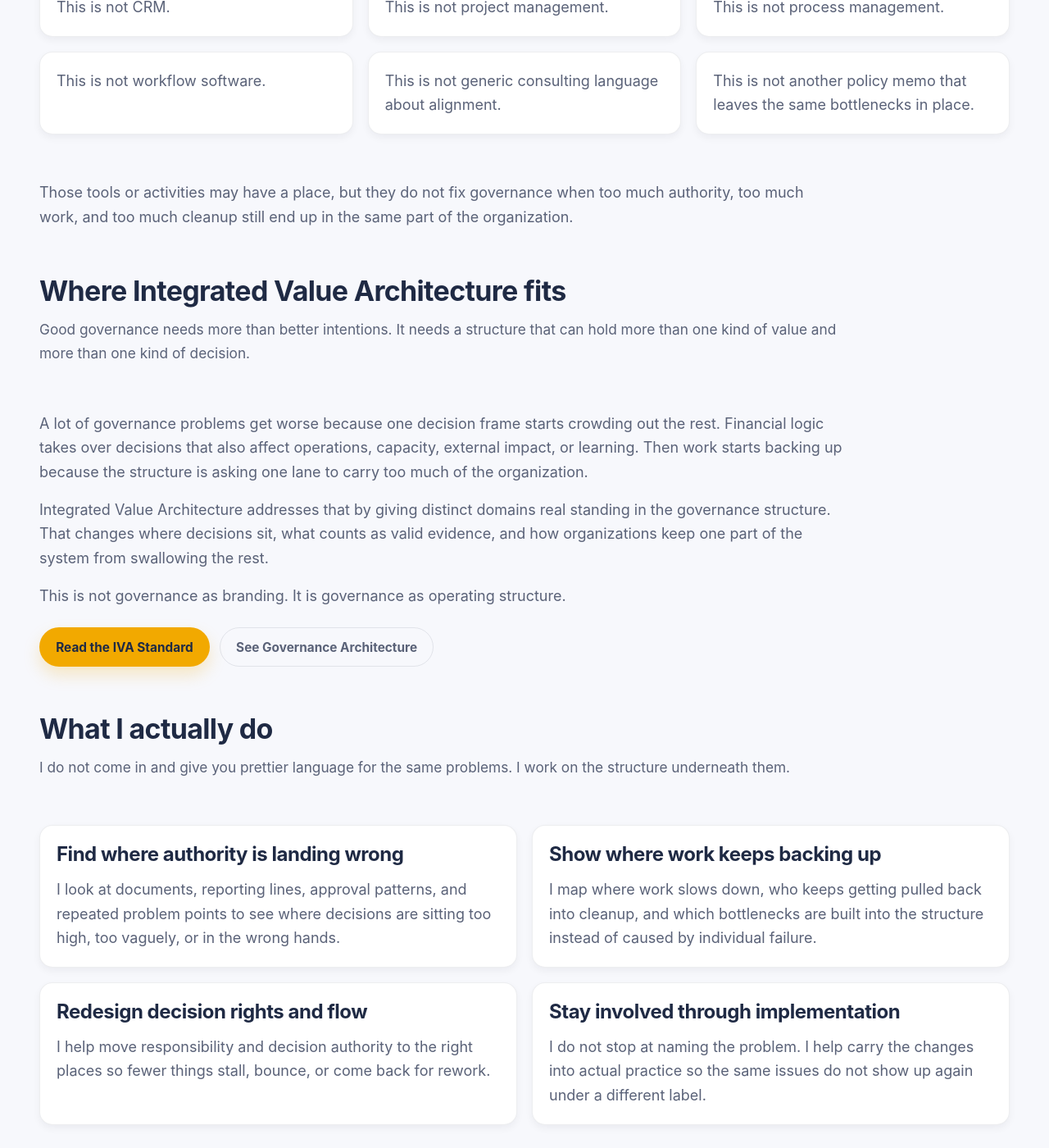
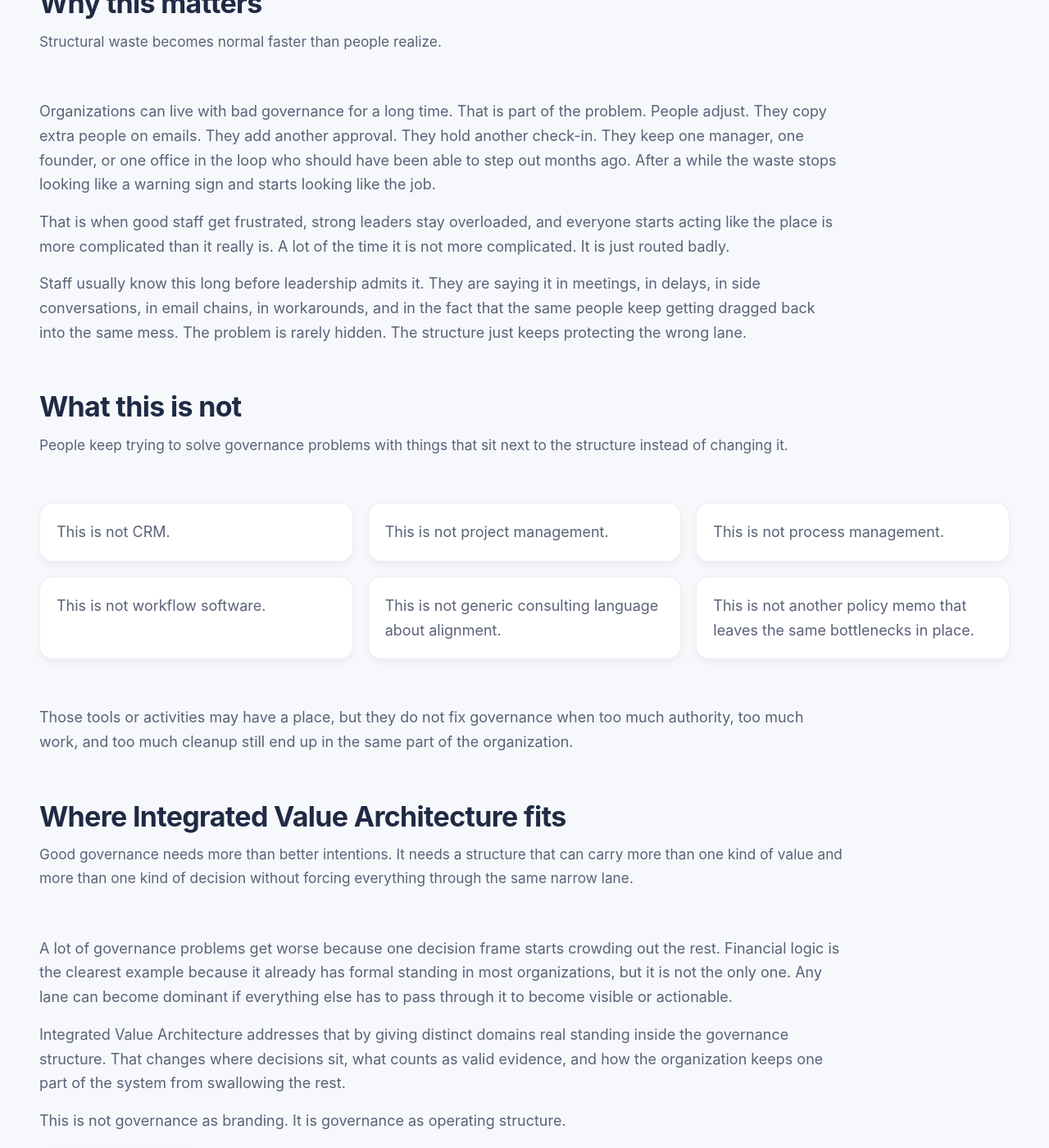
Before and after one commit to efost7873/integratedvaluearchitecture.com, a Jekyll site: the page built from good-governance.html, in a window 1280 px wide and 1400 px high, scrolled down 2691 px. Shown: the whole window at 82% size. Built offline with Jekyll 4.4.1, drawn with Linux system fonts in a browser that asks for light colours; some of the changed text lies outside the part shown.

Commit message:
Refine language and clarity in governance content

```diff
--- a/good-governance.html
+++ b/good-governance.html
@@ -13,17 +13,17 @@
   <section class="section-header">
     <h1>Good Governance</h1>
     <p class="section-subtitle">
-      Good governance is not a slogan, a board training, or a binder full of policies nobody uses. It is a structure where decisions sit in the right places, work can move without unnecessary drag, and the same problems do not keep coming back because nobody fixed what caused them.
+      Good governance is not a slogan, a board training, or a binder full of policies nobody uses. It is a structure where decisions sit in the right places, work can move without unnecessary drag, and the same people do not keep cleaning up the same mess because nobody fixed what caused it.
     </p>
   </section>
 
   <section>
     <p>
-      A lot of organizations talk about governance like it lives in meeting packets, bylaws, or annual retreats. Then Monday shows up, a routine decision still needs four approvals, one manager still gets dragged into everything, and staff still have to work around the structure just to get basic things finished.
+      A lot of organizations talk about governance like it lives in meeting packets, bylaws, or annual retreats. Then Monday shows up, a routine decision still needs four approvals, one founder or manager still gets dragged into everything, and staff still have to work around the structure just to get basic things finished.
     </p>
 
     <p>
-      That is not good governance. That is a system that looks orderly from far away and wastes people’s time up close.
+      That is not good governance. That is a system that looks organized from far away and wastes people’s time up close.
     </p>
 
     <p>
@@ -39,7 +39,7 @@
   <section class="section-header">
     <h2>What people usually mean when they say governance</h2>
     <p class="section-subtitle">
-      This is where the confusion starts.
+      This is usually where the phrase starts drifting away from how the place actually runs.
     </p>
   </section>
 
@@ -53,7 +53,7 @@
     </div>
 
     <div class="card">
-      <h3>What that usually turns into</h3>
+      <h3>What it often turns into</h3>
       <p>
         More meetings, more sign-offs, more people copied on emails, and more work pushed up the chain because nobody wants to be the one who made the wrong call.
       </p>
@@ -63,24 +63,41 @@
 
   <section>
     <p>
-      None of those words are wrong. They are just not enough. If nobody can point to where a decision should sit, who owns it, and how the work moves once that decision is made, then “good governance” is just decorative language sitting on top of the same mess.
+      None of those words are wrong. They just stop too early. If nobody can point to where a decision should sit, who owns it, what counts as enough evidence to act, and how the work moves once the call is made, then “good governance” is just polished language sitting on top of the same old bottleneck.
     </p>
   </section>
 
   <section class="section-header">
     <h2>What good governance actually looks like</h2>
     <p class="section-subtitle">
-      You should be able to watch it happening.
+      You should be able to watch it happening, whether the organization is founder-led, small, midsize, or large.
     </p>
   </section>
 
   <section class="grid grid-3">
     <div class="card"><p>People know who owns the decision before the work starts moving.</p></div>
-    <div class="card"><p>Routine work does not have to climb to senior leadership just to get finished.</p></div>
+    <div class="card"><p>Routine work does not have to climb to senior leadership or the founder just to get finished.</p></div>
     <div class="card"><p>Approval chains are short enough to match the actual risk and importance of the decision.</p></div>
     <div class="card"><p>Work does not bounce between teams because ownership is vague.</p></div>
-    <div class="card"><p>One office does not quietly become the cleanup crew for everybody else’s problems.</p></div>
+    <div class="card"><p>One office, one role, or one team does not quietly become the cleanup crew for everybody else’s problems.</p></div>
     <div class="card"><p>When something breaks, the structure changes instead of the same people absorbing the cost again.</p></div>
+  </section>
+
+  <section class="section-header">
+    <h2>What internal governance monopoly has to do with it</h2>
+    <p class="section-subtitle">
+      A lot of governance failure starts when one narrow part of the structure becomes the default gateway for too much of the organization.
+    </p>
+  </section>
+
+  <section>
+    <p>
+      Internal governance monopoly starts when one office, one role, one founder, one team, or one dominant lane becomes the place that decides what counts, what gets tracked, what gets reported, and what can move. The title is not the point. The pattern is the point. Once too much authority over what counts concentrates in the same place, too much work follows it.
+    </p>
+
+    <p>
+      That is when the place starts creating extra work just to preserve normal functioning. People rewrite requests so the default lane will accept them. Decisions that should be made closer to the work wait on people who do not know enough to make the call. Reporting grows, but it grows through the same bottleneck instead of where the work is actually happening. By the time people start calling it burnout, turnover, coordination trouble, or staffing strain, the structure has usually been producing that waste for a while already.
+    </p>
   </section>
 
   <section class="section-header">
@@ -108,11 +125,15 @@
 
   <section>
     <p>
-      Organizations can live with bad governance for a long time. That is part of the problem. People adjust. They start copying extra people on emails. They add another approval. They hold another check-in. They keep a manager in the loop who should have been able to step out months ago. After a while the waste stops looking like a warning sign and starts looking like the job.
+      Organizations can live with bad governance for a long time. That is part of the problem. People adjust. They copy extra people on emails. They add another approval. They hold another check-in. They keep one manager, one founder, or one office in the loop who should have been able to step out months ago. After a while the waste stops looking like a warning sign and starts looking like the job.
     </p>
 
     <p>
-      That is when good staff get frustrated, good leaders stay overloaded, and everyone starts acting like the organization is more complicated than it really is. A lot of the time it is not more complicated. It is just routed badly.
+      That is when good staff get frustrated, strong leaders stay overloaded, and everyone starts acting like the place is more complicated than it really is. A lot of the time it is not more complicated. It is just routed badly.
+    </p>
+
+    <p>
+      Staff usually know this long before leadership admits it. They are saying it in meetings, in delays, in side conversations, in email chains, in workarounds, and in the fact that the same people keep getting dragged back into the same mess. The problem is rarely hidden. The structure just keeps protecting the wrong lane.
     </p>
   </section>
 
@@ -141,17 +162,17 @@
   <section class="section-header">
     <h2>Where Integrated Value Architecture fits</h2>
     <p class="section-subtitle">
-      Good governance needs more than better intentions. It needs a structure that can hold more than one kind of value and more than one kind of decision.
+      Good governance needs more than better intentions. It needs a structure that can carry more than one kind of value and more than one kind of decision without forcing everything through the same narrow lane.
     </p>
   </section>
 
   <section>
     <p>
-      A lot of governance problems get worse because one decision frame starts crowding out the rest. Financial logic takes over decisions that also affect operations, capacity, external impact, or learning. Then work starts backing up because the structure is asking one lane to carry too much of the organization.
+      A lot of governance problems get worse because one decision frame starts crowding out the rest. Financial logic is the clearest example because it already has formal standing in most organizations, but it is not the only one. Any lane can become dominant if everything else has to pass through it to become visible or actionable.
     </p>
 
     <p>
-      Integrated Value Architecture addresses that by giving distinct domains real standing in the governance structure. That changes where decisions sit, what counts as valid evidence, and how organizations keep one part of the system from swallowing the rest.
+      Integrated Value Architecture addresses that by giving distinct domains real standing inside the governance structure. That changes where decisions sit, what counts as valid evidence, and how the organization keeps one part of the system from swallowing the rest.
     </p>
 
     <p>
@@ -167,7 +188,7 @@
   <section class="section-header">
     <h2>What I actually do</h2>
     <p class="section-subtitle">
-      I do not come in and give you prettier language for the same problems. I work on the structure underneath them.
+      I do not come in and give you prettier language for the same problem. I work on the structure underneath it.
     </p>
   </section>
 
@@ -223,7 +244,7 @@
 
     <div class="card">
       <h3>Full Structural Work</h3>
-      <p>For larger problems, I do the full sequence: diagnostic, implementation, and ongoing support.</p>
+      <p>For larger or more persistent problems, I do the full sequence: diagnostic, implementation, and ongoing support.</p>
     </div>
   </section>
 
```
